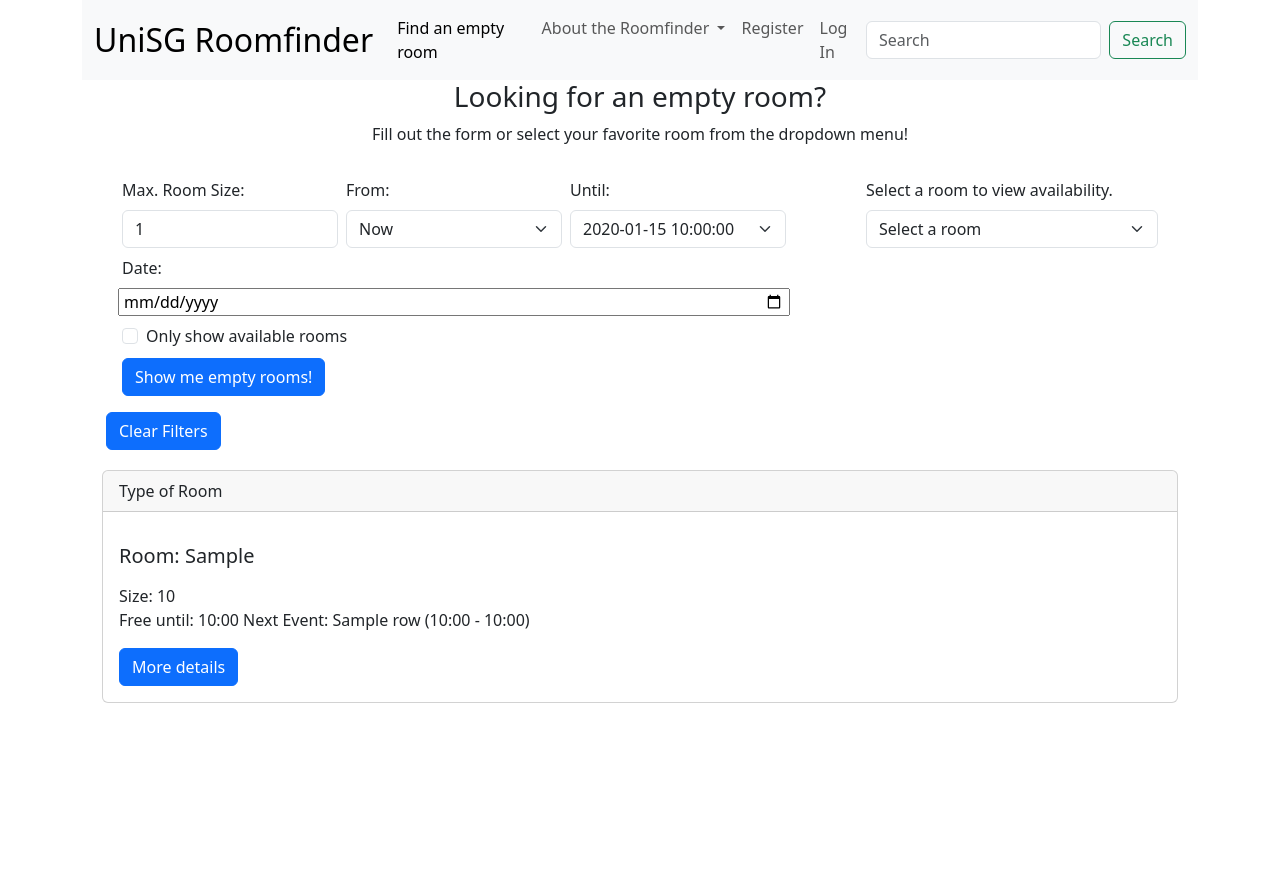
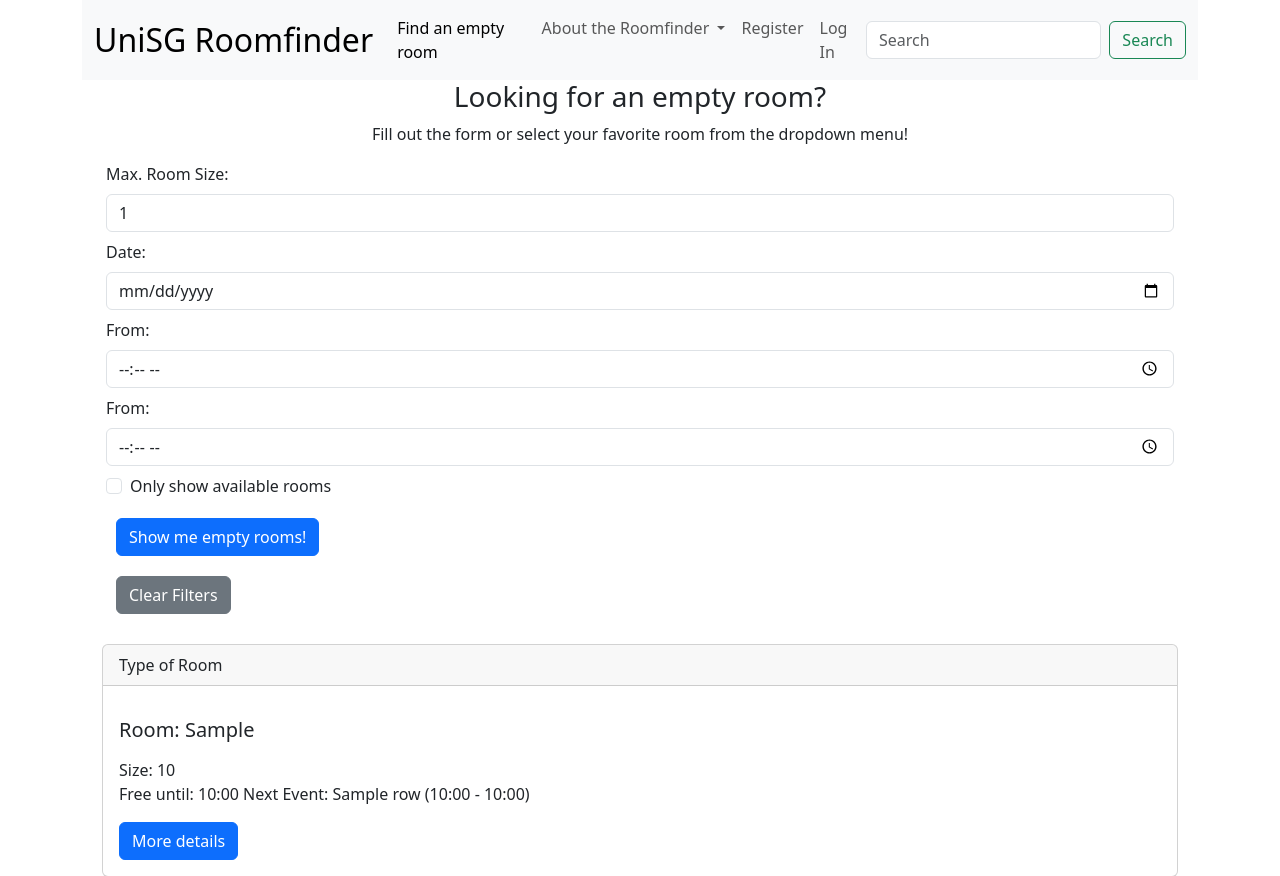
Before and after one commit to Code2703/FCS_roomfinder, a Flask app: template templates/home.html in a window 1280 px wide. Shown: the top 876 px of the page. Before the commit the page ends 703 px from the top, so only its background shows below. Run offline with Flask 3, Linux system fonts and the light colour scheme; the template is opened without the code that fills it: most values are stand-ins (such as "Sample title", 1, 10 or a date in 2020); parts of the project's set-up code (start-up, migrations or seed data) failed here and were passed over.

Commit message:
time and date filters

```diff
--- a/templates/home.html
+++ b/templates/home.html
@@ -21,13 +21,10 @@ Home
       </div>
 
     <div class="container px-4 text-start">
-        <div class="row gx-5">
-            <div class="col-8" >
-             <div class="p-3">
                 <form class="row g-2 needs-validation" action="" method="post" novalidate>
 
-                    <!-- Filter by size -->
-                    <div class="col-md-4">
+                    <!-- Select by size -->
+                    <div class="col-md-2.5">
                         <label for="validationCustom01" class="form-label">Max. Room Size:</label>
                         <input type="text" class="form-control" name="filter_size" value="{{ filter_size if not filter_size_is_inf else '' }}" required>
                         <div class="valid-feedback">
@@ -35,55 +32,36 @@ Home
                         </div>
                     </div>
 
-                    <!-- Select start time from options. COULD WE HAVE THE USER INPUT AND JUST VALIDATE THAT THE INPUT IS OK? -->
-                    <div class="col-md-4">
-                        <label for="validationCustomUsername" class="form-label">From:</label>
-                        <div class="input-group has-validation">
-                            <select class="form-select" aria-label="Large select example" name="filter_time" required>
-                                <option value="Now" {% if filter_time == "Now" %}selected{% endif %}>Now</option>
-                                <option value="08:15" {% if filter_time == "08:15" %}selected{% endif %}>08:15</option>
-                                <option value="10:15" {% if filter_time == "10:15" %}selected{% endif %}>10:15</option>
-                                <option value="12:15" {% if filter_time == "12:15" %}selected{% endif %}>12:15</option>
-                                <option value="14:15" {% if filter_time == "14:15" %}selected{% endif %}>14:15</option>
-                                <option value="16:15" {% if filter_time == "16:15" %}selected{% endif %}>16:15</option>
-                                <option value="18:15" {% if filter_time == "18:15" %}selected{% endif %}>18:15</option>
-                                <option value="20:15" {% if filter_time == "20:15" %}selected{% endif %}>20:15</option>
-                            </select>
-                            <div class="invalid-feedback">
-                            Please select a start time.
-                            </div>
+                    <!-- Filter by date -->
+                    <div class="col-md-2.5">
+                        <label for="start" class="form-label">Date:</label>
+                        <input type="date" class="form-control" name="filter_date" value="{{ filter_date }}" min="{{ min_date }}" max="{{ max_date }}" required>
+                        <div class="valid-feedback">
+                            Looks good!
                         </div>
                     </div>
 
-                    <!-- Select end time from options. COULD WE HAVE THE USER INPUT AND JUST VALIDATE THAT THE INPUT IS OK? -->
-                    <div class="col-md-4">
-                        <label for="validationCustomUsername" class="form-label">Until:</label>
-                        <div class="input-group has-validation">
-                            <select class="form-select" aria-label="Large select example" name="filter_end_time" required>
-                                <option value="{{ rounded_up_time_str }}" {% if filter_end_time == rounded_up_time_str %}selected{% endif %}>{{ rounded_up_time_str }}</option>
-                                <option value="10:00" {% if filter_end_time == "10:00" %}selected{% endif %}>10:00</option>
-                                <option value="12:00" {% if filter_end_time == "12:00" %}selected{% endif %}>12:00</option>
-                                <option value="14:00" {% if filter_end_time == "14:00" %}selected{% endif %}>14:00</option>
-                                <option value="16:00" {% if filter_end_time == "16:00" %}selected{% endif %}>16:00</option>
-                                <option value="18:00" {% if filter_end_time == "18:00" %}selected{% endif %}>18:00</option>
-                                <option value="20:00" {% if filter_end_time == "20:00" %}selected{% endif %}>20:00</option>
-                                <option value="22:00" {% if filter_end_time == "22:00" %}selected{% endif %}>22:00</option>
-                            </select>
-                            <div class="invalid-feedback">
-                            Please select a start time.
-                            </div>
+                    <!-- Filter by start time -->
+                    <div class="col-md-2.5">
+                        <label for="start_time" class="form-label">From:</label>
+                        <input type="time" class="form-control" name="filter_time" value="{{ filter_time }}" min="{{ min_time }}" max="{{ max_time }}" required>
+                        <div class="valid-feedback">
+                            Looks good!
                         </div>
                     </div>
 
-                    <!-- Filter by date -->
-                    <label for="start">Date:</label>
-
-                    <input type="date" name="filter_date" value="{{ filter_date }}" min="{{ min_date }}" max="{{ max_date }}" />
-
+                    <!-- Filter by end time -->
+                    <div class="col-md-2.5">
+                        <label for="start_time" class="form-label">From:</label>
+                        <input type="time" class="form-control" name="filter_end_time" value="{{ filter_end_time }}" min="{{ min_end_time }}" max="{{ max_end_time }}" required>
+                        <div class="valid-feedback">
+                            Looks good!
+                        </div>
+                    </div>
 
 
                     <!-- Filter by availability -->
-                    <div class="col-8">
+                    <div class="col-2.5">
                         <div class="form-check">
                             <input class="form-check-input" type="checkbox" value="" name="filter_available" required>
                             <label class="form-check-label" for="filter_available">
@@ -94,34 +72,17 @@ Home
 
 
                     <!-- Submit the form -->
-                    <div class="col-12">
-                        <button class="btn btn-primary" type="submit" name="button_filter_size">Show me empty rooms!</button>
+                    <div class="col-2.5">
+                        <button class="btn btn-primary" type="submit" name="button_filter_size" style="margin: 10px;">Show me empty rooms!</button>
                     </div>
                 </form>
-               </div>
-            </div>
 
-            <!--Drop down to select your favorite room-->
-            <div class="col-4">
-                <div class="p-3">
-                    <label for="validationCustom01" class="form-label">Select a room to view availability.</label>
-                    <select class="form-select" aria-label="Default select example">
-                        <option selected>Select a room</option>
-                        <option value="1">One</option>
-                        <option value="2">Two</option>
-                        <option value="3">Three</option>
-                    </select>
+                <!-- Button to clear all filters -->
+                <div>
+                    <form action="{{ url_for('clear_filters') }}" method="post">
+                        <button type="submit" class="btn btn-secondary" style="margin: 10px;">Clear Filters</button>
+                    </form>
                 </div>
-            </div>
-
-            <!-- Button to clear all filters -->
-            <div>
-                <form action="{{ url_for('clear_filters') }}" method="post">
-                    <button type="submit" class="btn btn-primary">Clear Filters</button>
-                </form>
-            </div>
-
-        </div>
       </div>
 
 
--- a/templates/layout.html
+++ b/templates/layout.html
@@ -21,14 +21,14 @@
         <!-- Navigation bar -->
         <nav class="navbar navbar-expand-lg bg-body-tertiary">
             <div class="container-fluid">
-            <a class="navbar-brand" href="#/templates/Homepage.html">UniSG Roomfinder</a>
+            <a class="navbar-brand" href="homePage.html">UniSG Roomfinder</a>
             <button class="navbar-toggler" type="button" data-bs-toggle="collapse" data-bs-target="#navbarSupportedContent" aria-controls="navbarSupportedContent" aria-expanded="false" aria-label="Toggle navigation">
                 <span class="navbar-toggler-icon"></span>
             </button>
             <div class="collapse navbar-collapse" id="navbarSupportedContent">
                 <ul class="navbar-nav me-auto mb-2 mb-lg-0">
                 <li class="nav-item">
-                    <a class="nav-link active" aria-current="page" href="#/templates/home.html">Find an empty room</a>
+                    <a class="nav-link active" aria-current="page" href="home.html">Find an empty room</a>
                 </li>
 
                 <li class="nav-item dropdown">
```
Also changed, not shown: templates/filterRoom.html (added, +21 -0 lines).
